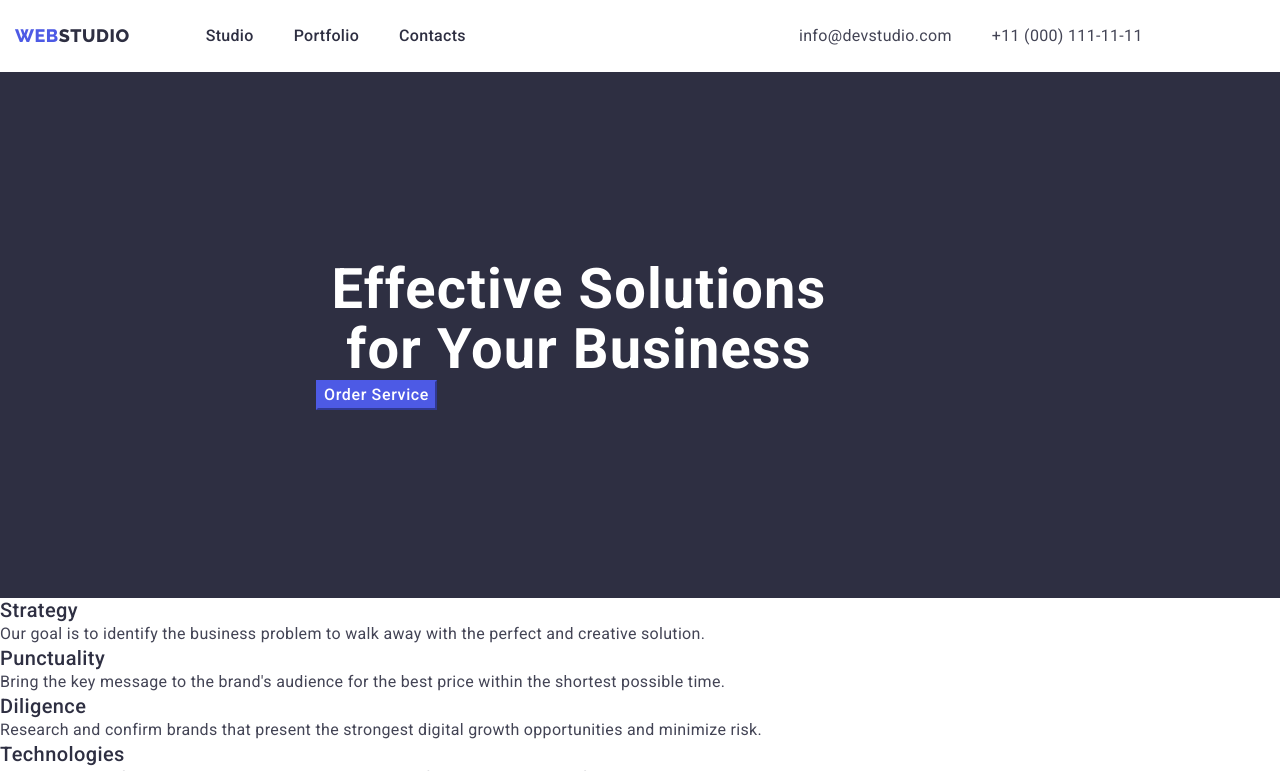
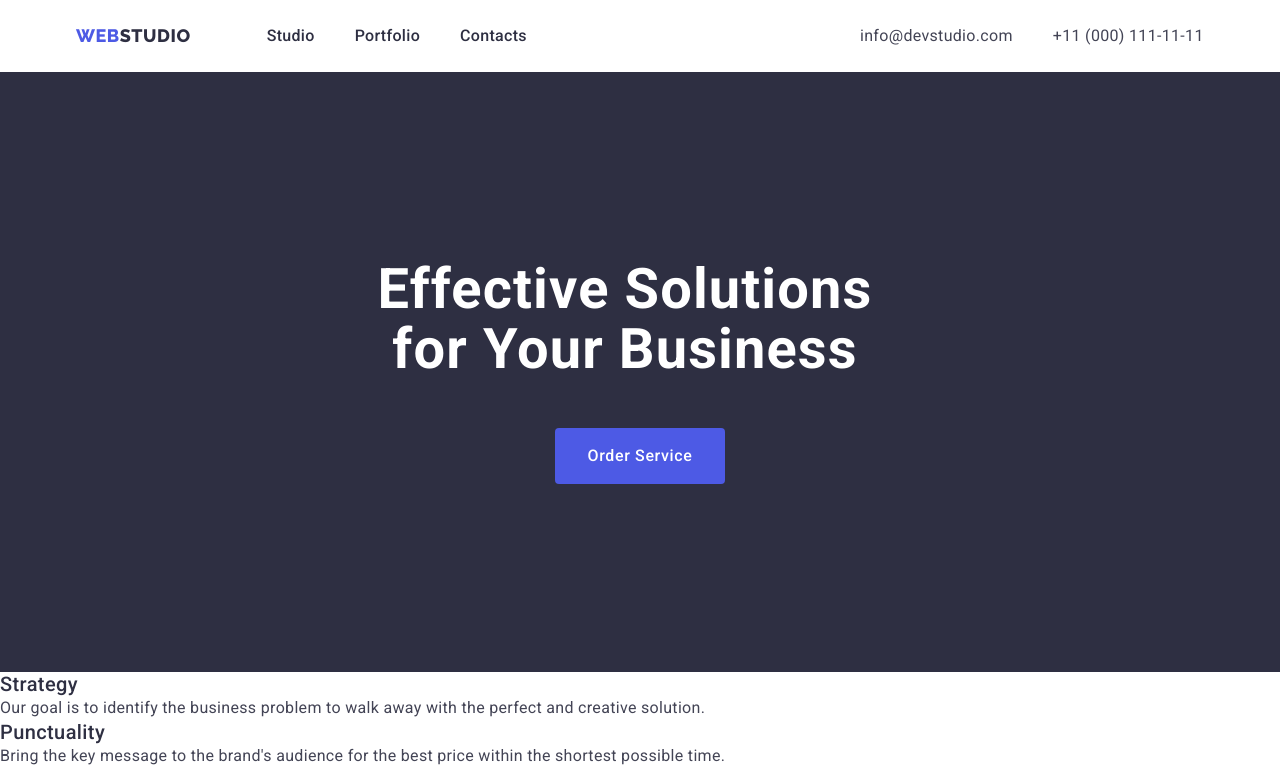
Before and after one commit to ArtanFS/goit-markup-hw-03, a plain HTML site: page index.html in a window 1280 px wide. Shown: the top 771 px of the page. Drawn offline with nearby package versions, Linux system fonts and the light colour scheme.

Commit message:
make 1st section

```diff
--- a/css/styles.css
+++ b/css/styles.css
@@ -43,6 +43,7 @@ ul {
   /* width: 1158px; */
   padding-left: 15px;
   padding-right: 15px;
+  margin: 0 auto;
 }
 
 .header-container {
@@ -128,17 +129,22 @@ ul {
   letter-spacing: 0.02em;
   text-align: center;
   color: var(--color-whitebg);
+  max-width: 496px;
+  margin-bottom: 48px;
 }
 
 .hero-btn {
-  font-family: inherit;
+  display: block;
   font-weight: 500;
   font-size: 16px;
   line-height: 1.5;
   letter-spacing: 0.04em;
   background-color: var(--color-primary-brand);
-  border-color: var(--color-primary-brand);
+  border-radius: 4px;
+  border: none;
   color: var(--color-whitebg);
+  padding: 16px 32px;
+  margin: 0 auto;
 }
 
 .hero-btn:hover,
```
